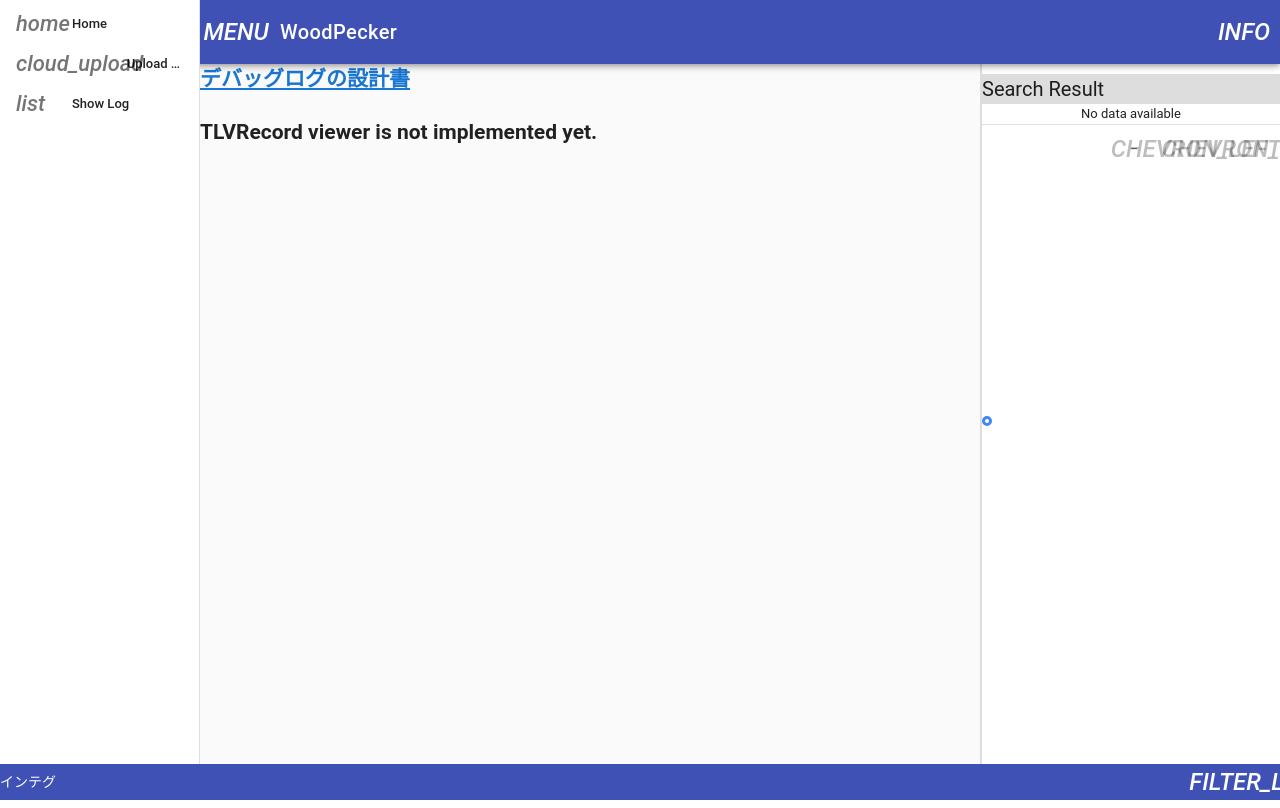
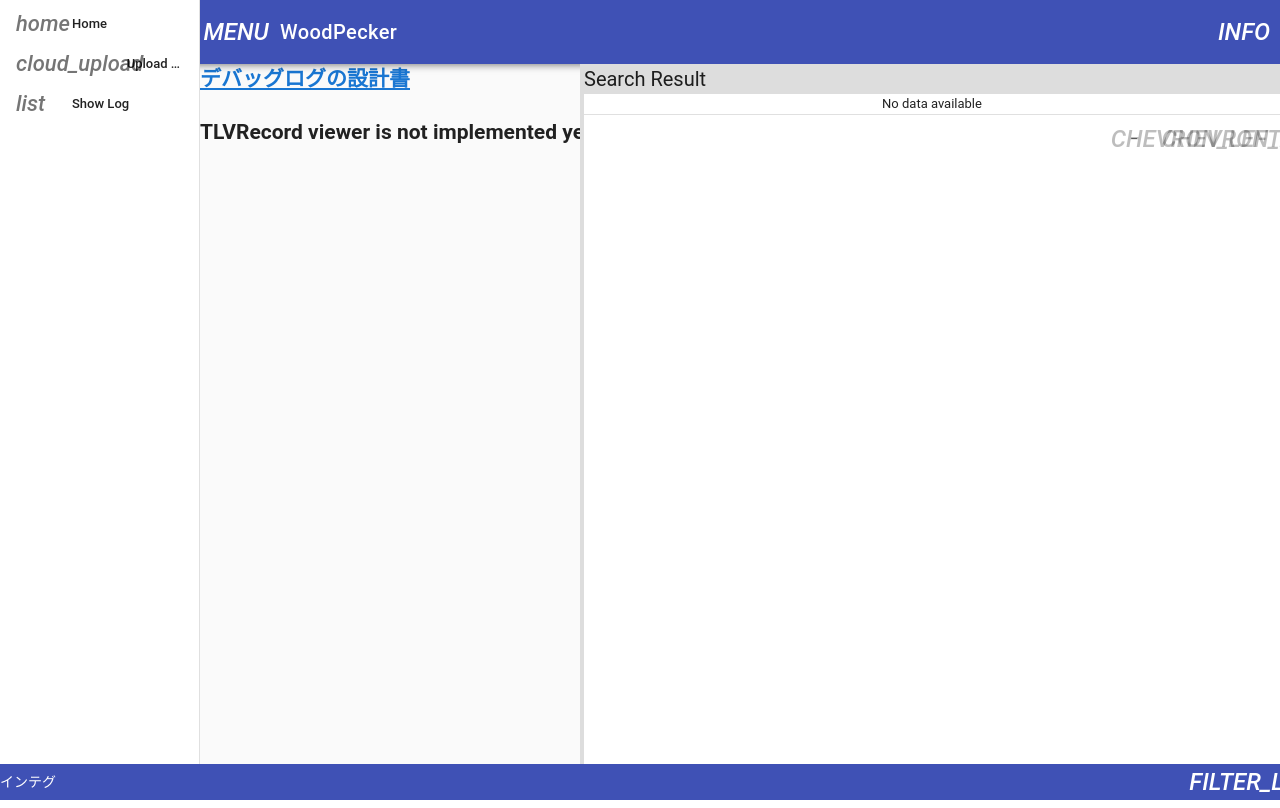
Before and after one commit to forceablaze/myvuejs, a Vue app: page /#/ in a window 1280 px wide. Both pictures are taken after a click on the button "FILTER_LIST". Built offline with nearby package versions, Linux system fonts and the light colour scheme; the HTML template or start-up script is replaced by a standard one.

Commit message:
set the position of SearchResultContainer to fixed
support goto specified log when log clicked in the search result
LogDatTable: support simple mode ( show less log data)

```diff
--- a/src/App.vue
+++ b/src/App.vue
@@ -31,6 +31,12 @@
         </v-list-tile>
       </v-list>
     </v-navigation-drawer>
+    <transition name="fadeHeight">
+      <searchresult-container
+        v-if="showSearchContainer"
+        :defaultWidth="700"/>
+    </transition>
+
     <v-toolbar color="indigo" dark fixed app>
       <v-toolbar-side-icon @click.stop="drawer = !drawer"></v-toolbar-side-icon>
       <v-toolbar-title>{{ toolBarTitle }}</v-toolbar-title>
@@ -54,12 +60,8 @@
       ></popup-messagebox>
       <router-view></router-view>
 
-      <transition name="fadeHeight">
-        <searchresult-container v-if="showSearchContainer"
-          :defaultWidth="300"/>
-      </transition>
+    </v-content>
 
-    </v-content>
     <v-footer color="indigo" app>
       <span class="white--text">インテグ</span>
       <v-spacer/>
@@ -108,6 +110,8 @@ export default {
     drawer: null,
     popupMessage: '',
     taskData: {},
+    resultContainerHeight: 600,
+    resultContainerTop: 0,
   }),
   components: {
     'uploadfile-dialog': UploadFileDialog,
@@ -126,6 +130,12 @@ export default {
     toolBarMenu: state => state.toolbar.menuComponents,
 
     showSearchContainer: state => state.searchcontainer.show,
+
+    resultContainerStyle (state) {
+      return "padding-top: 64px; padding-bottlm: 32px; height: " +
+        parseInt(this.resultContainerHeight) + 'px; ' +
+        'top: ' +  this.resultContainerTop + 'px; z-index:3;'
+    }
   }),
 
   watch: {
@@ -136,12 +146,20 @@ export default {
   },
 
   mounted() {
+    window.addEventListener('scroll', this.handleScroll)
+  },
 
+  beforeDestsroy() {
+    window.removeEventListener('scroll', this.handleScroll)
   },
 
   methods: {
     filterButtonClick() {
       this.$store.dispatch('TRIGGER_SEARCH_CONTAINER')
+    },
+
+    handleScroll() {
+      //this.resultContainerTop = window.scrollY
     },
 
     upload_log() {
--- a/src/components/LogDataTable.vue
+++ b/src/components/LogDataTable.vue
@@ -25,7 +25,7 @@
               <td>{{ getLogSummaryString(props.item) }}</td>
             </tr>
           </template>
-          <template v-slot:expand="props">
+          <template v-if="!simple" v-slot:expand="props">
             <log-component
               :log="props.item"
             >
@@ -113,6 +113,7 @@ export default {
 
     itemClicked(props) {
       props.expanded = !props.expanded
+      this.$emit('click', props.item.index)
     },
 
     focusTo(index) {
--- a/src/components/ResizableComponent.vue
+++ b/src/components/ResizableComponent.vue
@@ -1,36 +1,28 @@
 <template>
-
-  <div class='resizable'>
-    <div class='resizers' :style="styleObject">
-      <div class='resizer top-center'></div>
-      <slot>No content.</slot>
-    </div>
+  <div class='resizers' :style="styleObject">
+    <slot>No content.</slot>
   </div>
-
 </template>
 
 <style>
 
-.resizable .resizers, resizer{
-  position: absolute;
-  width: 100%;
+.resizers, resizer{
   box-sizing: border-box;
   bottom: 0px;
   right: 0px;
   background-color: white;
-  border-left: 2px solid #DDDDDD;
+  border-left: 4px solid #DDDDDD;
 }
 
-.resizer.top-center{
-  border-radius: 50%;
-  width: 10px;
-  height: 10px;
+.resizers::after{
+  content: " ";
+  width: 4px;
+  height: 100%;
   left: 0px;
-  top: 50%;
-  cursor: n-resize;
-  position: relative;
-  box-sizing: border-box;
-	border: 3px solid #4286f4;
+  top: 0px;
+  cursor: w-resize;
+  position: absolute;
+  background-color: transparent;
 }
 
 </style>
@@ -56,12 +48,11 @@ export default {
   computed: {
     styleObject () {
       return {
-        height: '100%',
         width: `${this.width}` + 'px'
       }
     },
     resizers () {
-      return this.$el.querySelector('.resizers')
+      return this.$el
     },
   },
 
@@ -72,6 +63,7 @@ export default {
       this.mouseX = e.pageX
       this.originHeight = this.height
       this.originWidth = this.width
+
 
       window.addEventListener('mousemove', this.resize)
       window.addEventListener('mouseup', this.stopResize)
@@ -94,16 +86,14 @@ export default {
   },
 
   mounted() {
-    const topCenterResizer = this.$el.querySelector('.resizer.top-center')
-    topCenterResizer.addEventListener('mousedown', this.mouseDown)
+    this.$el.addEventListener('mousedown', this.mouseDown)
 
     this.height = this.defaultHeight
     this.width = this.defaultWidth
   },
 
   beforeDestroy() {
-    const topCenterResizer = this.$el.querySelector('.resizer.top-center')
-    topCenterResizer.removeEventListener('mousedown', this.mouseDown)
+    this.$el.removeEventListener('mousedown', this.mouseDown)
   },
 
 }
--- a/src/containers/LogViewContainer.vue
+++ b/src/containers/LogViewContainer.vue
@@ -315,6 +315,12 @@ export default {
     this.fetchLog((this.page - 1) * this.perPageCount)
   },
 
+  created() {
+    this.$eventHub.$on('search-log-item-click', (idx) => {
+      this.gotoLog(idx)
+    })
+  },
+
   components: {
     LogComponent,
     SearchDialog,
--- a/src/containers/SearchResultContainer.vue
+++ b/src/containers/SearchResultContainer.vue
@@ -1,6 +1,6 @@
 <template>
 
-  <resizable class="bottom-container" :defaultHeight="defaultHeight" :defaultWidth="defaultWidth">
+  <resizable class="sidebar-right" :defaultHeight="defaultHeight" :defaultWidth="defaultWidth">
     <v-layout>
       <v-flex grow  style="background-color: #DDDDDD;">
         <span style="font-size: 20px;">Search Result</span>
@@ -15,7 +15,10 @@
     </v-layout>
 
     <div class="scroll-y" style="height: 100%;">
-      <logdata-table :logs="searchResultLogs" :rowsPerPage="200" :simple="true"/>
+      <logdata-table
+        style="padding-bottom: 32px;"
+        @click="logItemClick"
+        :logs="searchResultLogs" :rowsPerPage="200" :simple="true"/>
     </div>
   </resizable>
 
@@ -23,8 +26,12 @@
 
 <style>
 
-.bottom-container {
-  background-color: white;
+.sidebar-right {
+  position: fixed;
+  margin-top: 64px;
+  padding-bottom: 32px;
+  top: 0px;
+  z-index: 3;
 }
 
 </style>
@@ -55,6 +62,10 @@ export default {
   methods: {
     pageButtonClick(idx) {
       this.fetchSearchResult(Number(idx))
+    },
+
+    logItemClick(idx) {
+      this.$eventHub.$emit('search-log-item-click', idx)
     },
 
     async fetchSearchResult(page) {
--- a/src/main.js
+++ b/src/main.js
@@ -21,6 +21,8 @@ Vue.use(Vuetify)
 const router = createRouter()
 const store = createStore()
 
+Vue.prototype.$eventHub = new Vue();
+
 /* eslint-disable no-new */
 new Vue({
   el: '#app',
```
